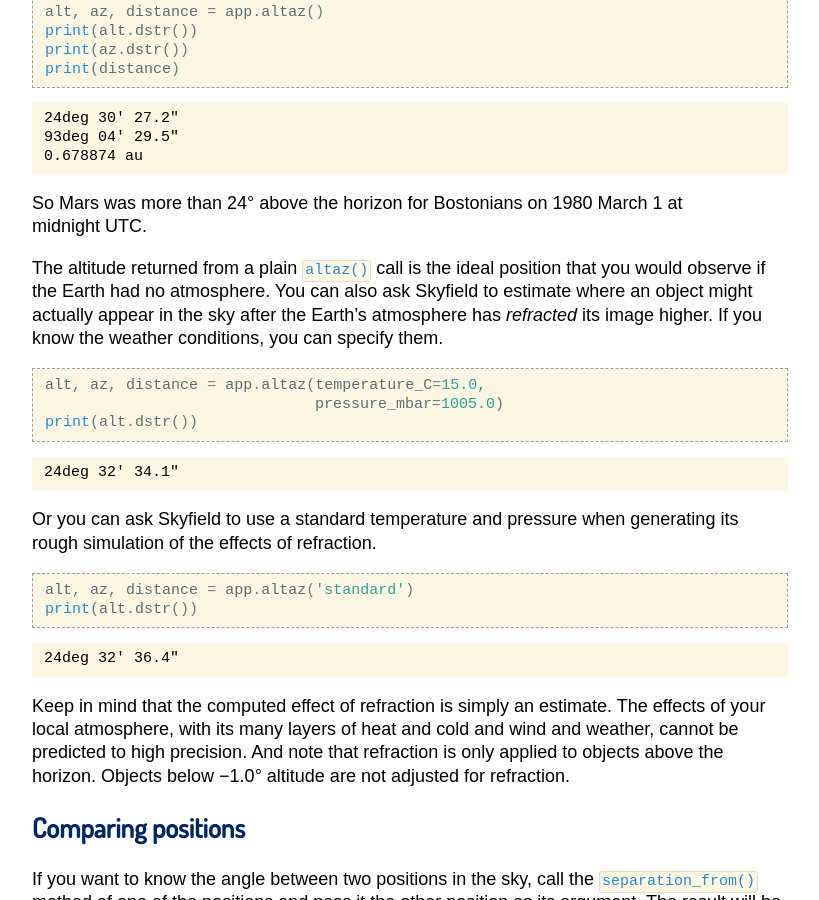
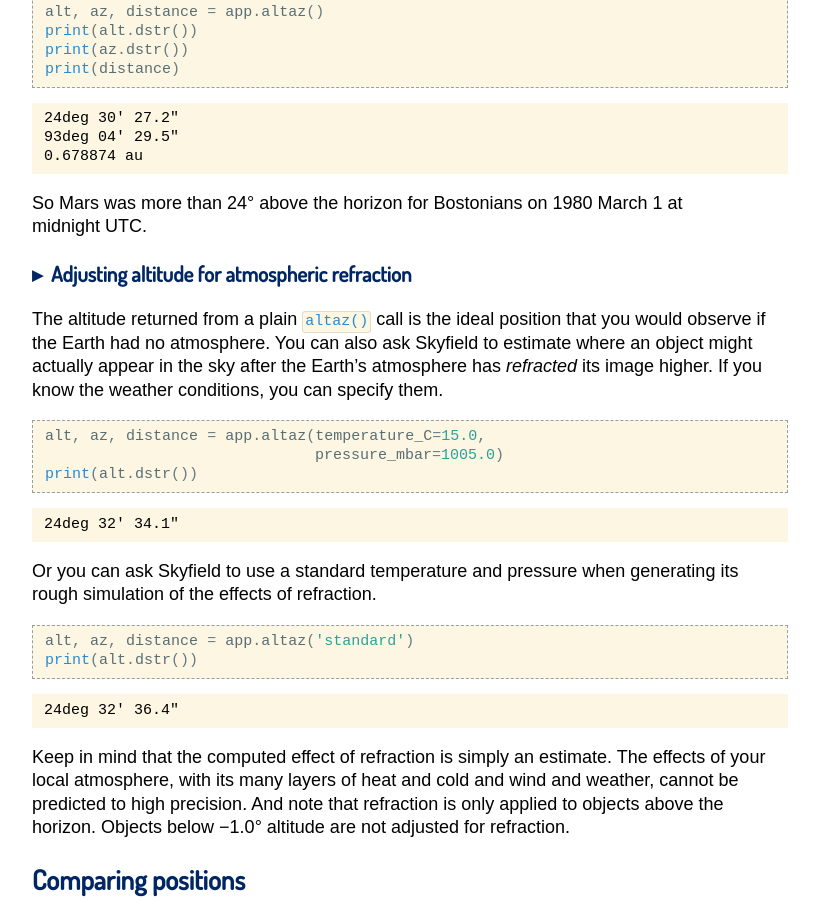
Before and after one commit to skyfielders/python-skyfield, a Sphinx documentation site: the page built from skyfield/documentation/positions.rst, in a window 1280 px wide and 900 px high, scrolled down 7515 px. Shown: the whole window, without its empty margins (230-1049 px from the left). Built offline with Sphinx 7.4.7, drawn with Linux system fonts in a browser that asks for light colours; some web fonts are replaced.

Commit message:
Give title to discussion of atmospheric refraction

```diff
--- a/skyfield/documentation/positions.rst
+++ b/skyfield/documentation/positions.rst
@@ -530,6 +530,9 @@
 So Mars was more than 24° above the horizon for Bostonians
 on 1980 March 1 at midnight UTC.
 
+Adjusting altitude for atmospheric refraction
+---------------------------------------------
+
 The altitude returned from a plain :meth:`~ICRF.altaz()` call
 is the ideal position
 that you would observe if the Earth had no atmosphere.
```
